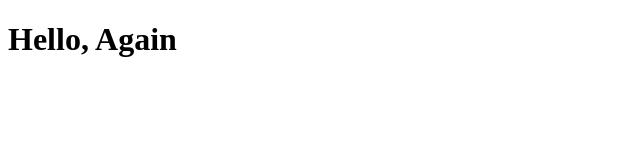
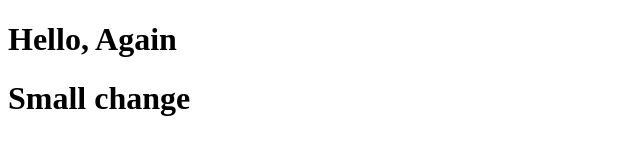
Before and after one commit to rmtkable/helloAgain, a plain HTML site: page index.html in a window 1280 px wide. Shown: the whole page, without its empty margins (0-640 px from the left). Drawn offline with Linux system fonts and the light colour scheme.

Commit message:
anything you want

```diff
--- a/index.html
+++ b/index.html
@@ -8,5 +8,6 @@
 </head>
 <body>
     <h1>Hello, Again</h1>
+    <h1>Small change</h1>
 </body>
 </html>
```
